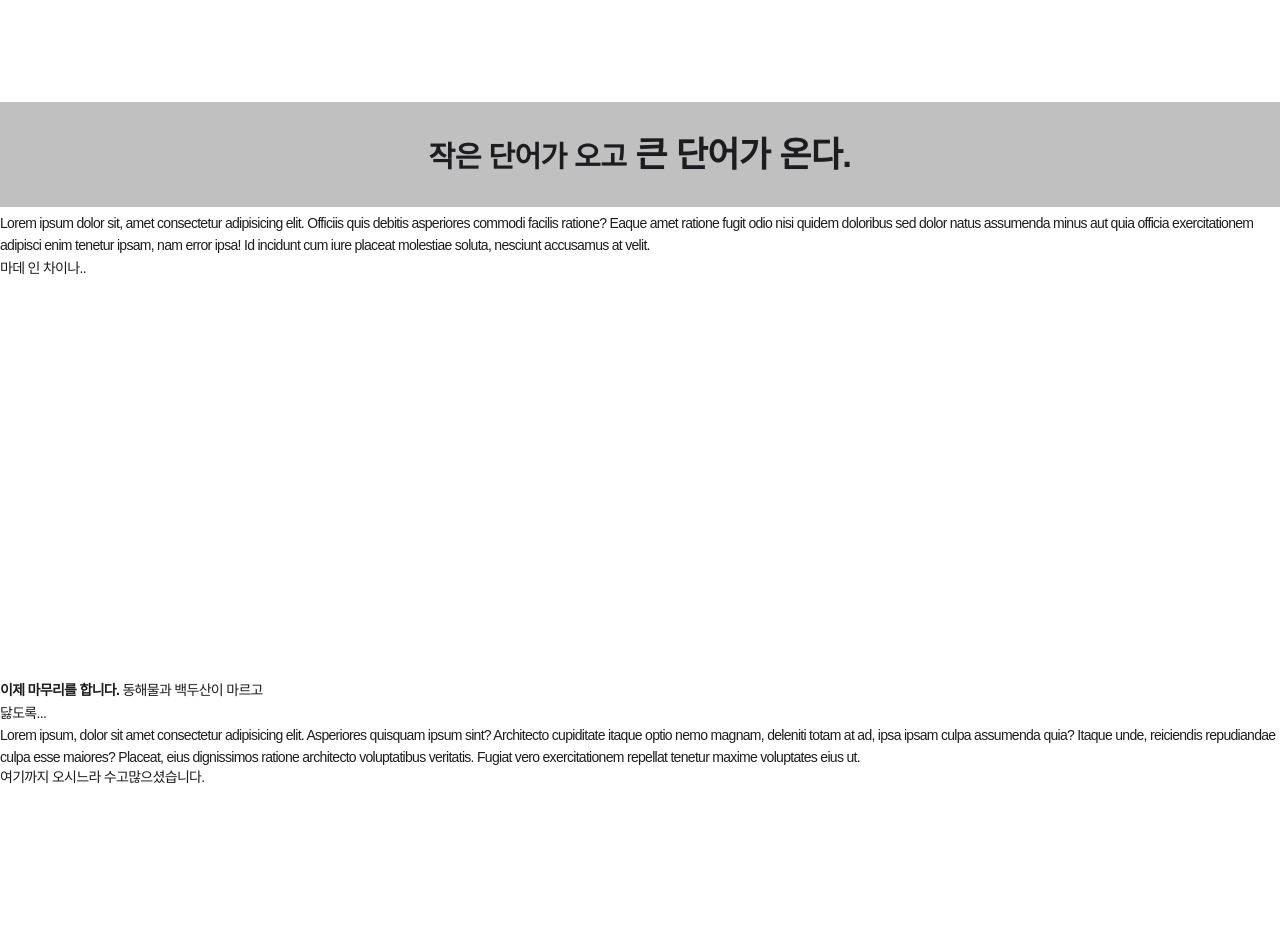
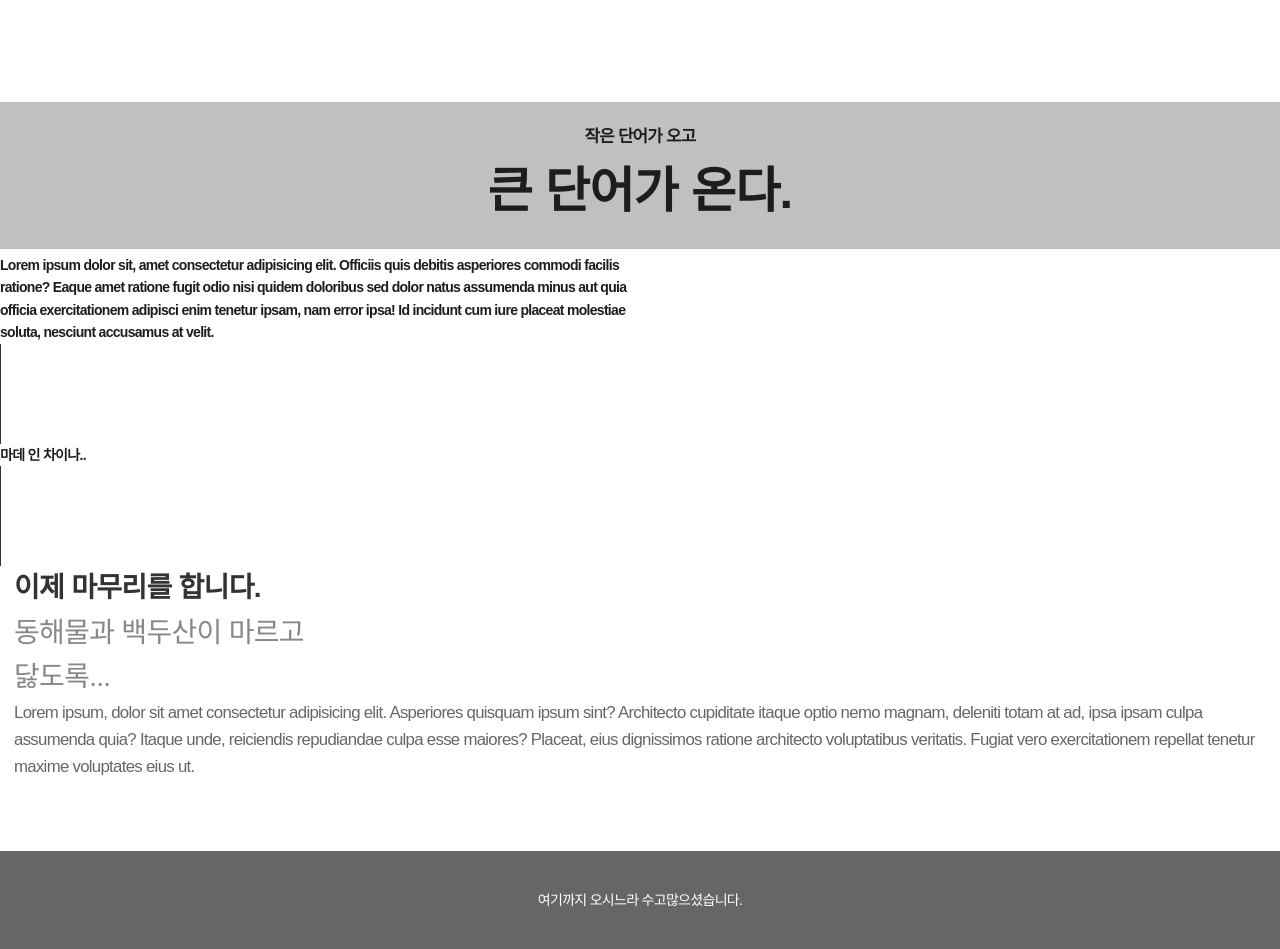
Before and after one commit to JUNWOO45/airpod_clone, a plain HTML site: page index.html in a window 1280 px wide. Shown: the part 1980-2929 px from the top of the page. Before the commit the page ends 2765 px from the top, so only its background shows below. Drawn offline with Linux system fonts and the light colour scheme.

Commit message:
style: css작업 - 모바일 퍼스트

```diff
--- a/main.css
+++ b/main.css
@@ -66,6 +66,10 @@ a {
   text-align: center;
 }
 
+#scroll-section-2 .main-message {
+  font-size: 3.5rem;
+}
+
 .main-message {
   display: flex;
   align-items: center;
@@ -82,6 +86,12 @@ a {
   text-align: center;
 }
 
+.main-message small {
+  display: block;
+  font-size: 1.2rem;
+  margin-bottom: 0.5em;
+}
+
 .description {
   font-size: 1.2rem;
   color: #888;
@@ -90,7 +100,52 @@ a {
 
 .description strong {
   font-size: 3rem;
-  color: black;
+  color: #333;
   float: left;
   margin: 0 10px;
 }
+
+.description-message {
+  font-weight: bold;
+  width: 50%;
+}
+
+.pin {
+  width: 1px;
+  height: 100px;
+  background-color: #333;
+}
+
+.mid-message {
+  font-size: 2rem;
+  color: #888;
+  /* padding: 0 1rem; */
+}
+
+#scroll-section-3 {
+  padding: 0 1rem;
+}
+
+.mid-message strong {
+  color: #333;
+  display: block;
+}
+
+.canvas-caption {
+  color: #666;
+  font-size: 1.2rem;
+}
+
+.footer {
+  display: flex;
+  justify-content: center;
+  align-items: center;
+  background-color: #666;
+  color: white;
+  height: 7rem;
+  margin-top: 5rem;
+}
+
+@media (min-width: 1024px) {
+
+}
```
